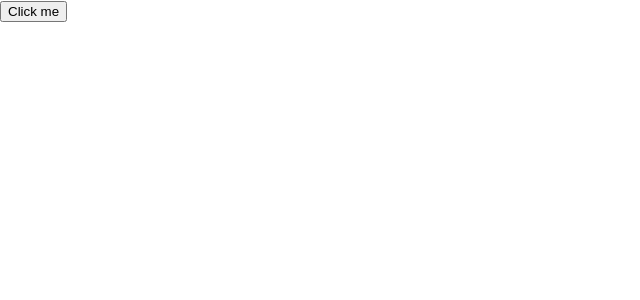
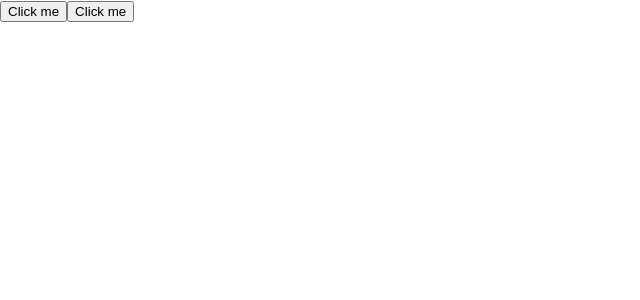
Before and after one commit to nithin-kasauzki/leetcodeLeaderboard, a React (Create React App) app: page / in a window 1280 px wide. Shown: the top 300 px of the page, without its empty margins (0-640 px from the left). Built offline with nearby package versions, Linux system fonts and the light colour scheme.

Commit message:
dev branch first

```diff
--- a/src/App.js
+++ b/src/App.js
@@ -22,6 +22,7 @@ function App() {
     //write your code here for leaderboard component, if you want create a new file and then import here or do here itself
     <div>
       <button onClick={callFunc}>Click me</button>
+      <button onClick={callFunc}>Click me</button>
     </div>
   );
 }
```
